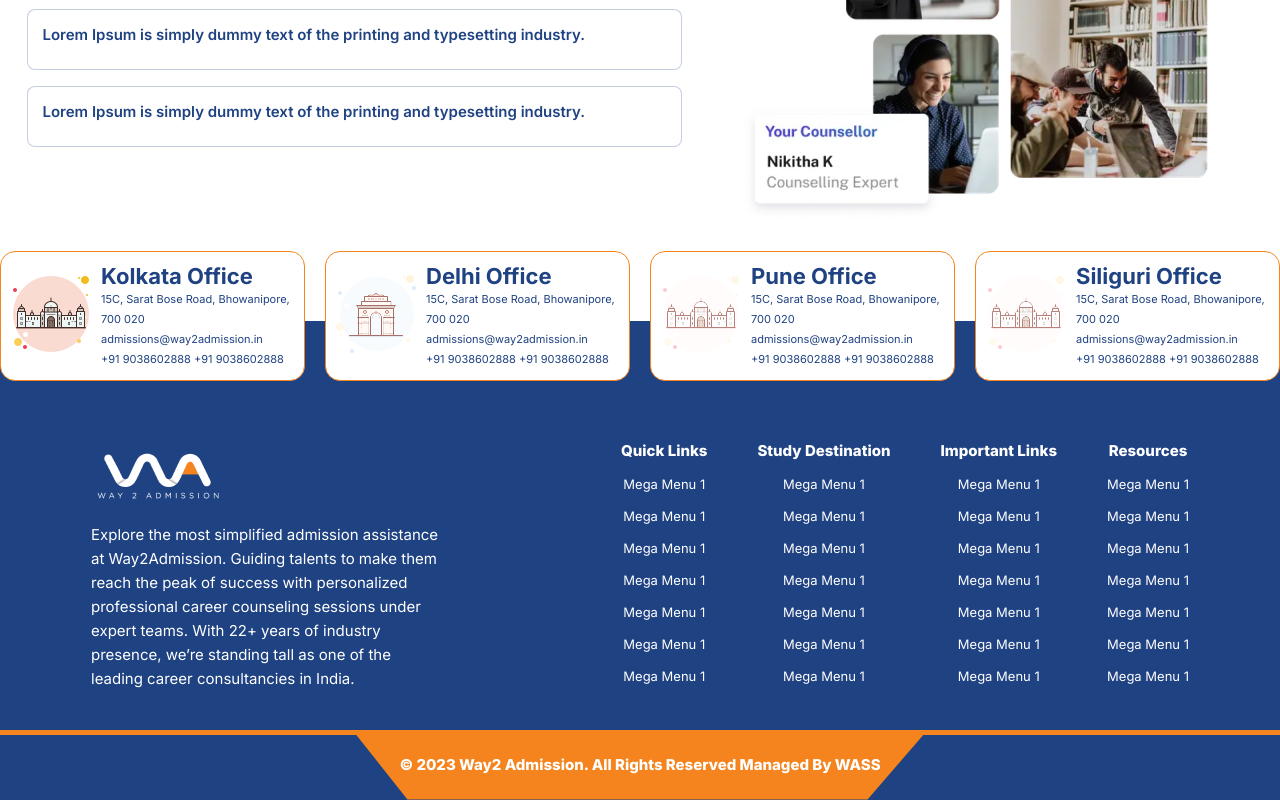
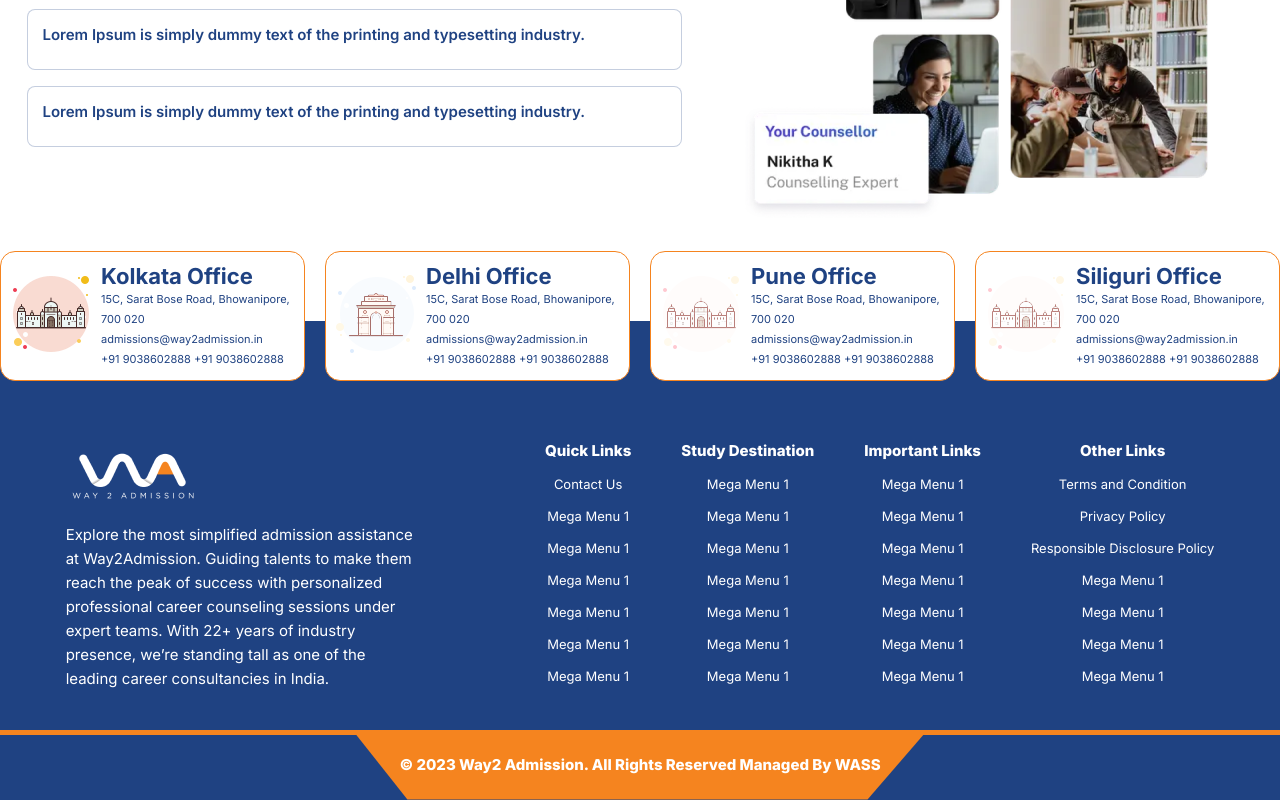
Before and after one commit to Vikalp-Mishra03/Way2Admission, a React (Vite) app: page / in a window 1280 px wide. Shown: the part 7249-8049 px from the top of the page. Built offline with nearby package versions, Linux system fonts and the light colour scheme.

Commit message:
adding new link in footer

```diff
--- a/src/component/Footer/Footer.jsx
+++ b/src/component/Footer/Footer.jsx
@@ -4,6 +4,7 @@ import img2 from '../../assets/images/icons8-kolkata-100 1 (3).png'
 import img3 from '../../assets/images/icons8-kolkata-100 1 (4).png'
 import img4 from '../../assets/images/icons8-kolkata-100 1.png'
 import logo from '../../assets/images/logo.png'
+import { NavLink } from 'react-router-dom'
 export default function Footer() {
 
     const place = [
@@ -67,7 +68,7 @@ export default function Footer() {
                     <div className="col-2">
                         <div className="links">Quick Links</div>
                         <ul>
-                            <li>Mega Menu 1</li>
+                            <li><NavLink to="/contact" className='white'>Contact Us</NavLink></li>
                             <li>Mega Menu 1</li>
                             <li>Mega Menu 1</li>
                             <li>Mega Menu 1</li>
@@ -101,11 +102,13 @@ export default function Footer() {
                         </ul>
                     </div>
                     <div className="col-5">
-                        <div className="links">Resources</div>
+                        <div className="links">Other Links</div>
                         <ul>
-                            <li>Mega Menu 1</li>
-                            <li>Mega Menu 1</li>
-                            <li>Mega Menu 1</li>
+                            <li><NavLink to="/termsAndCondition" className='white'>Terms and Condition</NavLink></li>
+                            <li><NavLink to="/privacyPolicy" className='white'>Privacy Policy</NavLink></li>
+                            <li>
+                            <NavLink to="/responsible" className='white'>Responsible Disclosure Policy</NavLink>
+                            </li>
                             <li>Mega Menu 1</li>
                             <li>Mega Menu 1</li>
                             <li>Mega Menu 1</li>
```
